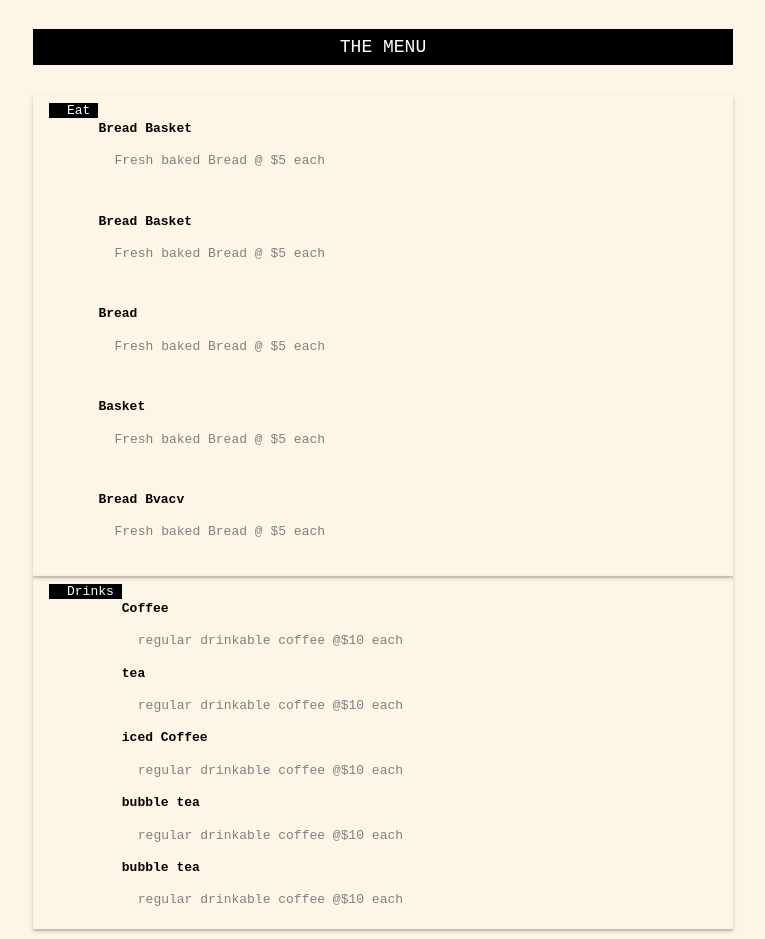
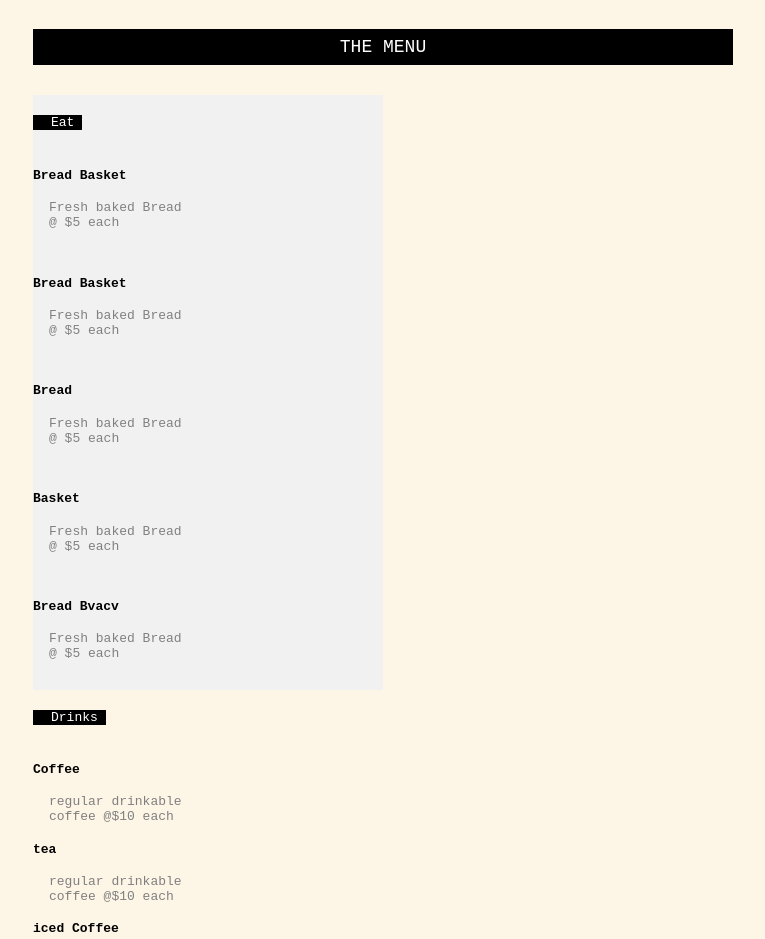
Before and after one commit to Priya7597/Cafeteria.Github.io, a plain HTML site: page index.html in a window 1280 px wide. Shown: the part 2440-3379 px from the top of the page, without its empty margins (257-1022 px from the left). Drawn offline with Linux system fonts and the light colour scheme.

Commit message:
Update index.html

```diff
--- a/index.html
+++ b/index.html
@@ -101,7 +101,7 @@ max-width:100%;
 height:auto;
 margin-top:16px;
 }
-
+/*
 .menulist{padding :8px 16px; ;
 box-shadow :0 2px 5px 0 rgba(0,0,0,0.16), 0 2px 1px 0 rgba(0,0,0,0.12);
 display:flex;
@@ -109,6 +109,31 @@ flex-wrap :wrap ;
 justify-content:flex-start;
 width:auto;
 }
+*/
+
+.eatlist{height:100%;
+ width:50%;
+ z-index:1;
+ top:0;
+ overflow-x :hidden;
+ padding-top :20px ;
+
+}
+.left{left:0;
+ background-color :#f1f1f1;
+
+ }
+
+right{right:0;
+ background-color :#f1f1f1;
+}
+
+
+
+
+
+
+
 
 .cont{max-width:700px;
 margin-left:auto;
@@ -194,8 +219,8 @@ the F.R.I.E.N.D.S. </h1> <p><b>15 Adr Street,5015,NY</b></p>
 </div>
 <div class="cont" id="menu">
 <h5>THE MENU</h5>
-
-<div class="menulist">
+<div>
+<div class="eatlist left">
 
 <div><span class="tag1">Eat</span> </div>
 <div
@@ -217,7 +242,7 @@ class="eatlist" >
 <br>
 </div>
 </div>
-<div class="menulist">
+<div class="eatlist right">
 <div><span class="tag1">Drinks</span> </div>
 <div  class="eatlist">
 <h4>Coffee</h4>
@@ -231,7 +256,7 @@ class="eatlist" >
  <h4>bubble tea</h4>
 <p style="color:gray">regular drinkable coffee @$10 each</p>
 </div>
-
+</div>
 
 
 </div>
```
